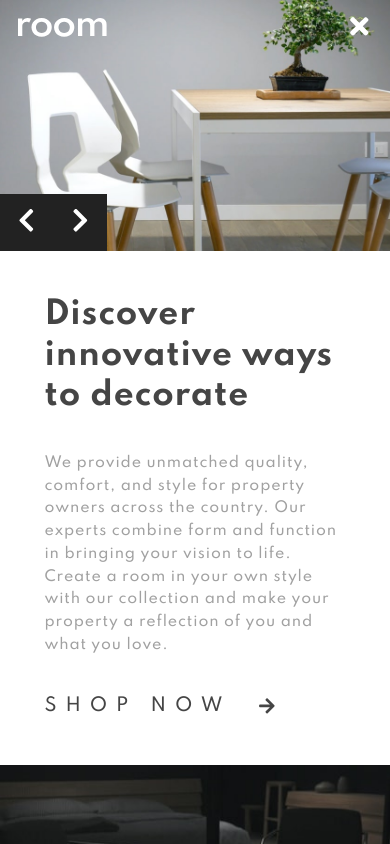
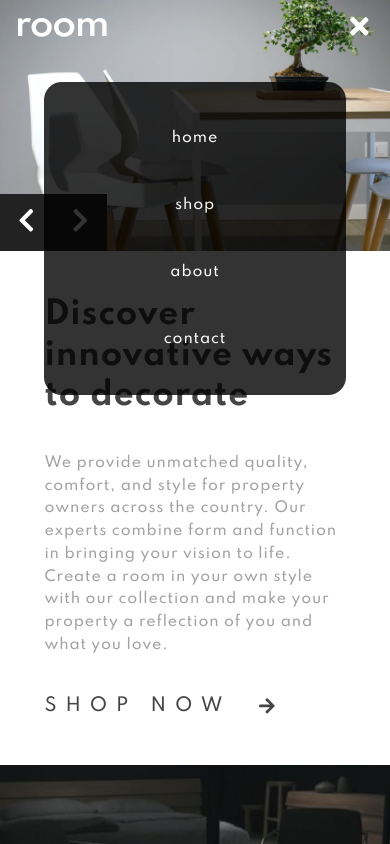
Before and after one commit to habibdev96/FEM-room-homepage, a React (Create React App) app: page / in a window 390 px wide. Both pictures are taken after a click on the button 358 px from the left and 28 px from the top of the page. Shown: the top 844 px of the page. Built offline with nearby package versions, Linux system fonts and the light colour scheme.

Commit message:
created mobile menu

```diff
--- /dev/null
+++ b/src/components/MobileMenu.js
@@ -0,0 +1,60 @@
+import styled from "styled-components";
+import NavLink from "./NavLink";
+
+const Aside = styled.aside`
+  background-color: rgba(0, 0, 0, 0.8);
+  z-index: 1000;
+  border-radius: 2rem;
+  width: 85%;
+  margin: 5rem auto 0 auto;
+  animation: fadeIn 0.5s linear;
+
+  @media (min-width: 600px) {
+    display: none;
+  }
+
+  .menu-content {
+    align-items: center;
+    flex-direction: column;
+    padding: 5rem;
+  }
+
+  .menu-links {
+    display: flex;
+    flex-direction: column;
+    width: 100%;
+    gap: 5rem;
+    text-align: center;
+  }
+
+  @keyframes fadeIn {
+    from {
+      opacity: 0;
+    }
+
+    to {
+      opacity: 1;
+    }
+  }
+`;
+
+const MobileMenu = ({ isActive }) => {
+  if (isActive) {
+    return (
+      <Aside>
+        <div className="menu-content">
+          <ul className="menu-links">
+            <NavLink text="home" />
+            <NavLink text="shop" />
+            <NavLink text="about" />
+            <NavLink text="contact" />
+          </ul>
+        </div>
+      </Aside>
+    );
+  } else {
+    return null;
+  }
+};
+
+export default MobileMenu;
--- a/src/components/Navbar.js
+++ b/src/components/Navbar.js
@@ -4,6 +4,7 @@ import logo from "../images/logo.svg";
 import NavLink from "./NavLink";
 import Responsive from "../abstracts/Responsive";
 import MobileMenuToggle from "./MobileMenuToggle";
+import MobileMenu from "./MobileMenu";
 
 const Nav = styled.nav`
   position: absolute;
@@ -66,6 +67,7 @@ const Navbar = () => {
         </ul>
         <MobileMenuToggle isActive={isActive} setIsActive={setIsActive} />
       </Container>
+      <MobileMenu isActive={isActive} />
     </Nav>
   );
 };
```
